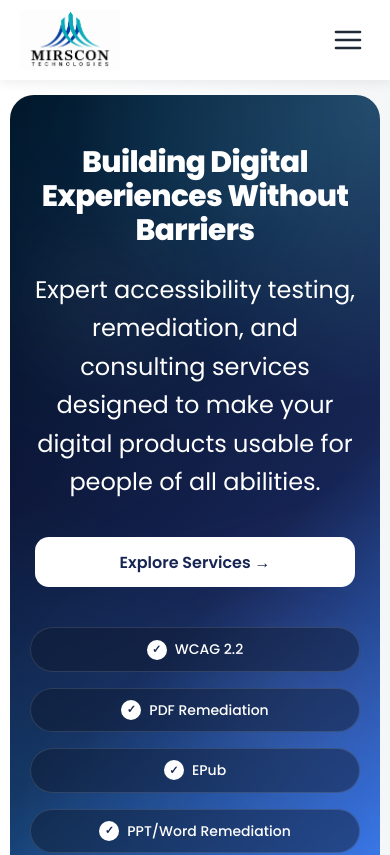
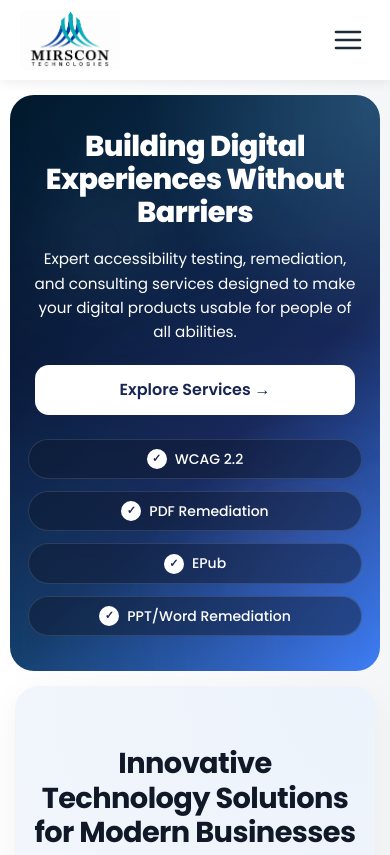
Before and after one commit to Anshikarwt08/Mirscon, a React (Vite) app: page / in a window 390 px wide. Shown: the top 855 px of the page. Built offline with nearby package versions, Linux system fonts and the light colour scheme.

Commit message:
uptade changes

```diff
--- a/src/pages/Home/Home1/Home1.css
+++ b/src/pages/Home/Home1/Home1.css
@@ -1,13 +1,16 @@
-
 *{
     margin: 0;
     padding: 0;
     box-sizing: border-box;
 }
 
-.hero {
+/* ===========================
+   Hero Section
+=========================== */
+
+.hero{
     width: min(1400px, 98%);
-    min-height: 85vh;
+    min-height: 68vh;
     margin: 15px auto;
     padding: 60px 24px;
 
@@ -21,7 +24,7 @@
 
     border-radius: 32px;
 
-   background:
+    background:
         radial-gradient(circle at top right,
             rgba(99,208,241,.28),
             transparent 35%),
@@ -35,197 +38,252 @@
             #020617 0%,
             #172554 60%,
             #3B82F6 100%);
-
-
 }
 
+/* Background Glow */
 .hero::after{
-    content:"";
-    position:absolute;
-    inset:0;
+    content: "";
+    position: absolute;
+    inset: 0;
 
     background:
         radial-gradient(circle at 25% 25%, rgba(255,255,255,.05), transparent 18%),
         radial-gradient(circle at 75% 75%, rgba(255,255,255,.04), transparent 20%);
 
-    filter:blur(30px);
+    filter: blur(30px);
 
-    z-index:1;
-    pointer-events:none;
+    z-index: 1;
+    pointer-events: none;
 }
-.hero-content {
-    max-width: 760px; /* Reduced slightly to wrap the text across 2 balanced, beautiful lines */
+
+/* Hero Content */
+
+.hero-content{
+    max-width: 760px;
     text-align: center;
     position: relative;
     z-index: 2;
 }
 
-.hero-title {
-    font-size: clamp(2.30rem, 5vw, 3.75rem);
+.hero-title{
+    font-size: clamp(2.3rem, 5vw, 3.75rem);
     font-weight: 800;
-    line-height: 1.15; /* Increased from 1.05 to prevent descenders from colliding */
-    letter-spacing: -0.02em; /* Added negative tracking for a tighter, premium editorial look */
+    line-height: 1.15;
+    letter-spacing: -0.02em;
+    color: #fff;
     text-shadow: 0 10px 35px rgba(255,255,255,.08);
-    color: #ffffff;
-    margin-bottom: 24px; /* Increased separation */
+    margin-bottom: 18px;
 }
 
-.hero-title .line {
+.hero-title .line{
     display: block;
 }
 
-.hero-title .highlight {
+.hero-title .highlight{
     color: #ffffff;
 }
 
-.hero-description {
+/* Description */
+
+.hero-description{
     max-width: 65ch;
-    margin: 0 auto 36px;
-    font-size: clamp(1.5rem, 2vw, 1.25rem);
+    margin: 0 auto 28px;
+    font-size: clamp(1.1rem, 2vw, 1.25rem);
     font-weight: 400;
     line-height: 1.6;
     color: #ffffff;
 }
 
-.hero-buttons {
+/* Button */
+
+.hero-buttons{
     display: flex;
     justify-content: center;
     align-items: center;
     gap: 16px;
     flex-wrap: wrap;
-    margin-bottom: 40px;
+    margin-bottom: 30px;
 }
 
-.primary-btn {
+.primary-btn{
     min-width: 220px;
     height: 54px;
     padding: 0 32px;
+
+    border: none;
     border-radius: 14px;
+
+    background: #ffffff;
+    color: #172554;
+
+    font-family: "Poppins", sans-serif;
     font-size: 16px;
     font-weight: 600;
-    font-family: "Poppins", sans-serif;
+
     cursor: pointer;
     transition: all .25s ease;
-    border: none;
-    background: #ffffff;
-    color: #172554;
 }
 
-.primary-btn:hover {
+.primary-btn:hover{
     transform: translateY(-3px);
-    box-shadow: 0 12px 24px rgba(0, 0, 0, 0.3);
+    box-shadow: 0 12px 24px rgba(0,0,0,.3);
 }
 
-.primary-btn:focus-visible {
+.primary-btn:focus-visible{
     outline: 4px solid #f59e0b;
     outline-offset: 4px;
 }
 
-.hero-features {
+/* Feature Pills */
+
+.hero-features{
     display: flex;
     justify-content: center;
     align-items: center;
-    gap: 16px;
+    gap: 14px;
     flex-wrap: wrap;
 }
 
-.feature-pill {
+.feature-pill{
     display: flex;
     align-items: center;
     gap: 8px;
-    padding: 10px 18px;
-    border-radius: 40px;
-    background: rgba(15, 23, 42, 0.45);
+
+    padding: 8px 16px;
+
+    border-radius: 999px;
+
+    background: rgba(15,23,42,.45);
     border: 1px solid rgba(255,255,255,.12);
+
     backdrop-filter: blur(12px);
+
     color: #ffffff;
     font-size: 14px;
     font-weight: 500;
 }
 
-.check {
+.check{
     width: 20px;
     height: 20px;
+
     border-radius: 50%;
+
     background: #ffffff;
     color: #172554;
+
     display: flex;
     align-items: center;
     justify-content: center;
+
     font-size: 11px;
     font-weight: 700;
 }
 
+/* Decorative Blur Circles */
+
 .circle{
-    position:absolute;
-    border-radius:50%;
-    filter:blur(120px);
-    z-index:1;
+    position: absolute;
+    border-radius: 50%;
+    filter: blur(120px);
+    z-index: 1;
 }
 
 .circle1{
-    width:420px;
-    height:420px;
+    width: 420px;
+    height: 420px;
 
-    background:rgba(0,210,255,.12);
+    background: rgba(0,210,255,.12);
 
-    top:-180px;
-    left:-120px;
+    top: -180px;
+    left: -120px;
 }
 
 .circle2{
-    width:380px;
-    height:380px;
+    width: 380px;
+    height: 380px;
 
-    background:rgba(99,102,241,.12);
+    background: rgba(99,102,241,.12);
 
-    bottom:-160px;
-    right:-120px;
+    bottom: -160px;
+    right: -120px;
 }
-@media(max-width:992px){
-    .hero {
-        height: auto;
-        padding: 60px 32px;
+
+/* ===========================
+   Responsive
+=========================== */
+
+@media (max-width:992px){
+
+    .hero{
+        min-height: 60vh;
+        padding: 36px 28px;
     }
 
-    .hero-title {
-        font-size: 2.75rem;
+    .hero-title{
+        font-size: 2.8rem;
     }
 
-    .primary-btn {
+    .hero-description{
+        font-size: 1rem;
+        margin-bottom: 24px;
+    }
+
+    .primary-btn{
         min-width: 200px;
         height: 50px;
     }
 }
 
-@media(max-width:768px){
-    .hero {
-        width: 95%;
-        padding: 50px 20px;
-        border-radius: 24px;
+@media (max-width:768px){
+
+    .hero{
+        width:95%;
+        min-height:auto;
+        padding:40px 20px;
+        border-radius:24px;
     }
 
-    .hero-title {
-        font-size: 2.2rem;
+    .hero-title{
+        font-size:2.2rem;
     }
 
-    .hero-buttons {
-        flex-direction: column;
-        width: 100%;
+    .hero-description{
+        font-size:1rem;
     }
 
-    .primary-btn {
-        width: 100%;
-        max-width: 320px;
+    .hero-buttons{
+        flex-direction:column;
+        margin-bottom:24px;
+    }
+
+    .primary-btn{
+        width:100%;
+        max-width:320px;
+    }
+
+    .hero-features{
+        gap:12px;
     }
 }
-@media(max-width:480px) {
-    .hero-title {
-        font-size: 1.85rem;
+
+@media (max-width:480px){
+
+    .hero{
+        padding:35px 18px;
     }
 
-    .feature-pill {
-        width: 100%;
-        justify-content: center;
+    .hero-title{
+        font-size:1.8rem;
+    }
+
+    .hero-description{
+        font-size:.95rem;
+        margin-bottom:20px;
+    }
+
+    .feature-pill{
+        width:100%;
+        justify-content:center;
     }
 }
```
